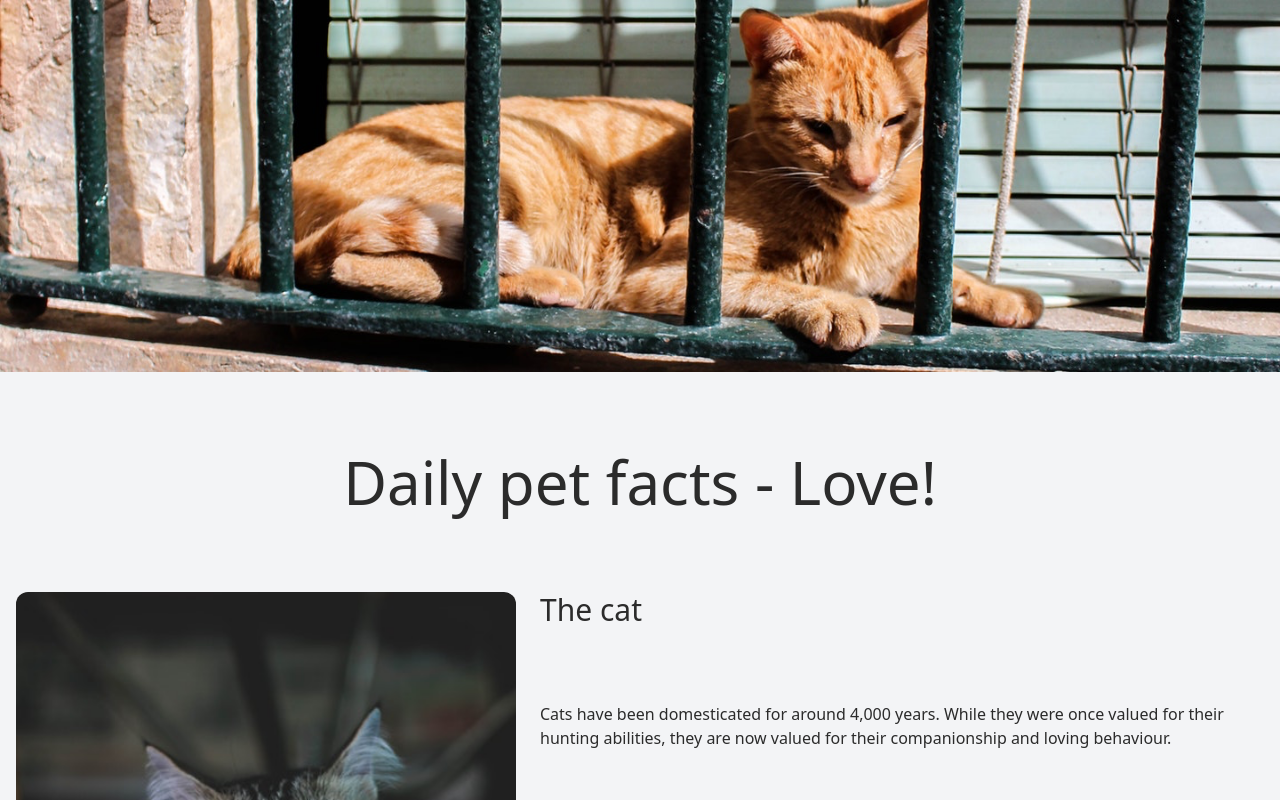
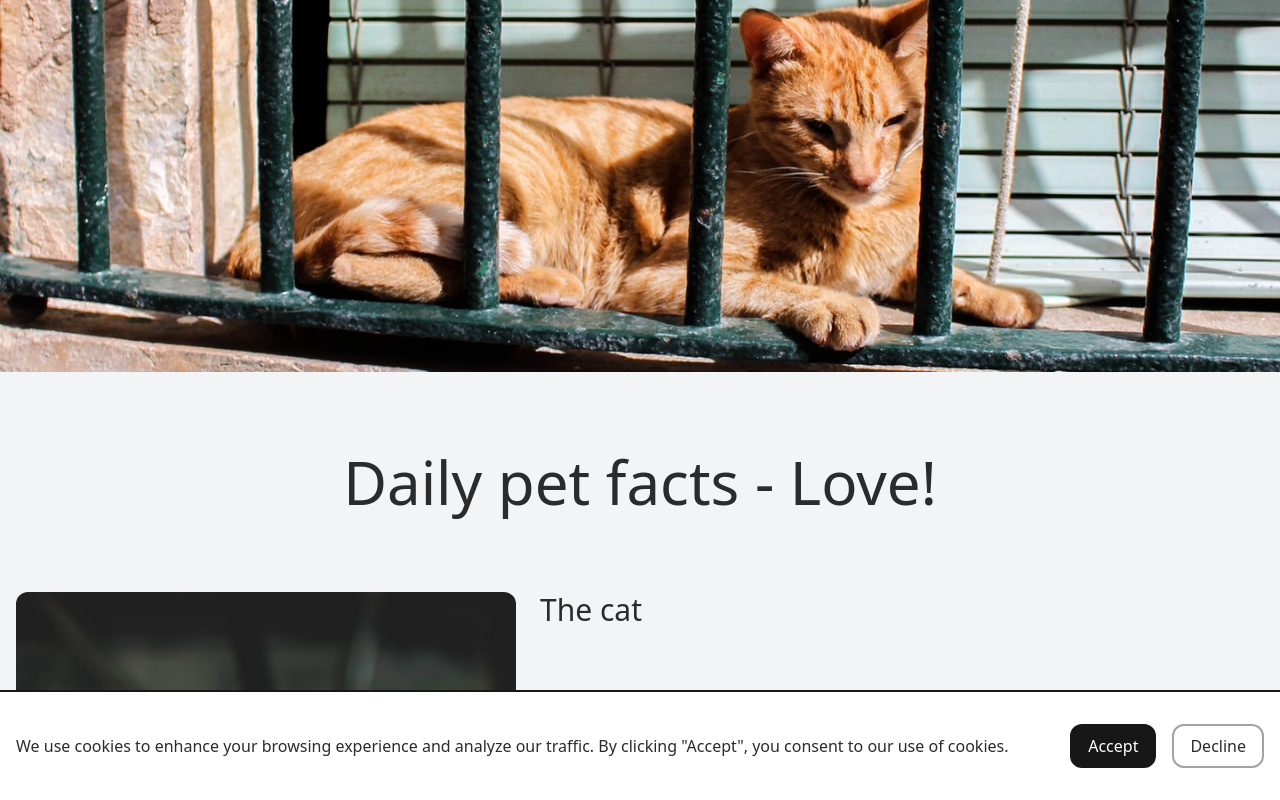
Before and after one commit to Ivo-Kovacevic/ey-frontend-zadatak, a React (Vite) app: page / in a window 1280 px wide. Shown: the top 800 px of the page. Built offline with nearby package versions, Linux system fonts and the light colour scheme; no server answers.

Commit message:
add cookie banner

```diff
--- a/src/App.tsx
+++ b/src/App.tsx
@@ -3,6 +3,7 @@ import Gallery from "./components/gallery/Gallery";
 import Footer from "./components/footer/Footer";
 import Header from "./components/header/Header";
 import Form from "./components/form/Form";
+import CookieBanner from "./components/CookieBanner";
 
 export default function App() {
   return (
@@ -20,6 +21,8 @@ export default function App() {
       <footer className="bg-neutral-900 text-white">
         <Footer />
       </footer>
+
+      <CookieBanner />
     </>
   );
 }
--- a/src/assets/styles/output.css
+++ b/src/assets/styles/output.css
@@ -570,8 +570,16 @@ video {
   inset: 0px;
 }
 
+.bottom-0 {
+  bottom: 0px;
+}
+
 .left-1\/2 {
   left: 50%;
+}
+
+.left-0 {
+  left: 0px;
 }
 
 .m-4 {
@@ -588,14 +596,13 @@ video {
   margin-bottom: 4rem;
 }
 
-.my-4 {
-  margin-top: 1rem;
-  margin-bottom: 1rem;
-}
-
 .my-8 {
   margin-top: 2rem;
   margin-bottom: 2rem;
+}
+
+.mb-4 {
+  margin-bottom: 1rem;
 }
 
 .mt-4 {
@@ -618,40 +625,8 @@ video {
   aspect-ratio: 1 / 1;
 }
 
-.h-12 {
-  height: 3rem;
-}
-
-.h-16 {
-  height: 4rem;
-}
-
-.h-8 {
-  height: 2rem;
-}
-
-.h-full {
-  height: 100%;
-}
-
 .min-h-48 {
   min-height: 12rem;
-}
-
-.w-1\/2 {
-  width: 50%;
-}
-
-.w-1\/3 {
-  width: 33.333333%;
-}
-
-.w-1\/4 {
-  width: 25%;
-}
-
-.w-16 {
-  width: 4rem;
 }
 
 .w-full {
@@ -662,32 +637,8 @@ video {
   width: 100vw;
 }
 
-.w-\[full\] {
-  width: full;
-}
-
-.w-\[445px\] {
-  width: 445px;
-}
-
 .min-w-full {
   min-width: 100%;
-}
-
-.min-w-\[200px\] {
-  min-width: 200px;
-}
-
-.min-w-\[500px\] {
-  min-width: 500px;
-}
-
-.min-w-\[445px\] {
-  min-width: 445px;
-}
-
-.min-w-1 {
-  min-width: 0.25rem;
 }
 
 .max-w-\[500px\] {
@@ -706,14 +657,6 @@ video {
   max-width: 1280px;
 }
 
-.max-w-\[600px\] {
-  max-width: 600px;
-}
-
-.max-w-\[400px\] {
-  max-width: 400px;
-}
-
 .flex-1 {
   flex: 1 1 0%;
 }
@@ -726,40 +669,8 @@ video {
   flex-grow: 1;
 }
 
-.basis-1\/2 {
-  flex-basis: 50%;
-}
-
-.basis-1 {
-  flex-basis: 0.25rem;
-}
-
-.basis-1\/3 {
-  flex-basis: 33.333333%;
-}
-
-.basis-3\/4 {
-  flex-basis: 75%;
-}
-
-.basis-full {
-  flex-basis: 100%;
-}
-
-.basis-\[400px\] {
-  flex-basis: 400px;
-}
-
-.basis-\[500px\] {
-  flex-basis: 500px;
-}
-
-.basis-\[800px\] {
-  flex-basis: 800px;
-}
-
-.-translate-y-full {
-  --tw-translate-y: -100%;
+.-translate-x-1\/2 {
+  --tw-translate-x: -50%;
   transform: translate(var(--tw-translate-x), var(--tw-translate-y)) rotate(var(--tw-rotate)) skewX(var(--tw-skew-x)) skewY(var(--tw-skew-y)) scaleX(var(--tw-scale-x)) scaleY(var(--tw-scale-y));
 }
 
@@ -779,10 +690,6 @@ video {
 
 .grid-cols-2 {
   grid-template-columns: repeat(2, minmax(0, 1fr));
-}
-
-.grid-cols-1 {
-  grid-template-columns: repeat(1, minmax(0, 1fr));
 }
 
 .flex-col {
@@ -833,10 +740,6 @@ video {
   overflow: hidden;
 }
 
-.rounded {
-  border-radius: 0.25rem;
-}
-
 .rounded-xl {
   border-radius: 0.75rem;
 }
@@ -845,9 +748,22 @@ video {
   border-width: 2px;
 }
 
+.border-\[1px\] {
+  border-width: 1px;
+}
+
+.border-t-2 {
+  border-top-width: 2px;
+}
+
 .border-neutral-900 {
   --tw-border-opacity: 1;
   border-color: rgb(23 23 23 / var(--tw-border-opacity, 1));
+}
+
+.border-neutral-400 {
+  --tw-border-opacity: 1;
+  border-color: rgb(163 163 163 / var(--tw-border-opacity, 1));
 }
 
 .bg-gray-100 {
@@ -860,6 +776,11 @@ video {
   background-color: rgb(156 163 175 / var(--tw-bg-opacity, 1));
 }
 
+.bg-green-700 {
+  --tw-bg-opacity: 1;
+  background-color: rgb(21 128 61 / var(--tw-bg-opacity, 1));
+}
+
 .bg-neutral-900 {
   --tw-bg-opacity: 1;
   background-color: rgb(23 23 23 / var(--tw-bg-opacity, 1));
@@ -867,6 +788,16 @@ video {
 
 .bg-neutral-900\/75 {
   background-color: rgb(23 23 23 / 0.75);
+}
+
+.bg-red-800 {
+  --tw-bg-opacity: 1;
+  background-color: rgb(153 27 27 / var(--tw-bg-opacity, 1));
+}
+
+.bg-white {
+  --tw-bg-opacity: 1;
+  background-color: rgb(255 255 255 / var(--tw-bg-opacity, 1));
 }
 
 .object-cover {
@@ -882,14 +813,23 @@ video {
   padding: 1rem;
 }
 
-.py-10 {
-  padding-top: 2.5rem;
-  padding-bottom: 2.5rem;
+.p-8 {
+  padding: 2rem;
+}
+
+.px-4 {
+  padding-left: 1rem;
+  padding-right: 1rem;
 }
 
 .py-16 {
   padding-top: 4rem;
   padding-bottom: 4rem;
+}
+
+.py-2 {
+  padding-top: 0.5rem;
+  padding-bottom: 0.5rem;
 }
 
 .text-center {
@@ -933,12 +873,6 @@ video {
   opacity: 1;
 }
 
-.transition-all {
-  transition-property: all;
-  transition-timing-function: cubic-bezier(0.4, 0, 0.2, 1);
-  transition-duration: 150ms;
-}
-
 .transition-opacity {
   transition-property: opacity;
   transition-timing-function: cubic-bezier(0.4, 0, 0.2, 1);
@@ -951,16 +885,8 @@ video {
   transition-duration: 150ms;
 }
 
-.transition-none {
-  transition-property: none;
-}
-
 .duration-300 {
   transition-duration: 300ms;
-}
-
-.duration-1000 {
-  transition-duration: 1000ms;
 }
 
 .duration-500 {
@@ -999,6 +925,26 @@ html {
   filter: var(--tw-blur) var(--tw-brightness) var(--tw-contrast) var(--tw-grayscale) var(--tw-hue-rotate) var(--tw-invert) var(--tw-saturate) var(--tw-sepia) var(--tw-drop-shadow);
 }
 
+.hover\:brightness-150:hover {
+  --tw-brightness: brightness(1.5);
+  filter: var(--tw-blur) var(--tw-brightness) var(--tw-contrast) var(--tw-grayscale) var(--tw-hue-rotate) var(--tw-invert) var(--tw-saturate) var(--tw-sepia) var(--tw-drop-shadow);
+}
+
+.hover\:brightness-200:hover {
+  --tw-brightness: brightness(2);
+  filter: var(--tw-blur) var(--tw-brightness) var(--tw-contrast) var(--tw-grayscale) var(--tw-hue-rotate) var(--tw-invert) var(--tw-saturate) var(--tw-sepia) var(--tw-drop-shadow);
+}
+
+.hover\:brightness-75:hover {
+  --tw-brightness: brightness(.75);
+  filter: var(--tw-blur) var(--tw-brightness) var(--tw-contrast) var(--tw-grayscale) var(--tw-hue-rotate) var(--tw-invert) var(--tw-saturate) var(--tw-sepia) var(--tw-drop-shadow);
+}
+
+.hover\:brightness-95:hover {
+  --tw-brightness: brightness(.95);
+  filter: var(--tw-blur) var(--tw-brightness) var(--tw-contrast) var(--tw-grayscale) var(--tw-hue-rotate) var(--tw-invert) var(--tw-saturate) var(--tw-sepia) var(--tw-drop-shadow);
+}
+
 .focus-visible\:outline:focus-visible {
   outline-style: solid;
 }
@@ -1016,39 +962,18 @@ html {
     min-width: 500px;
   }
 
-  .sm\:max-w-\[400px\] {
-    max-width: 400px;
+  .sm\:flex-row {
+    flex-direction: row;
   }
 }
 
 @media (min-width: 768px) {
-  .md\:mx-0 {
-    margin-left: 0px;
-    margin-right: 0px;
-  }
-
-  .md\:w-1\/2 {
-    width: 50%;
-  }
-
-  .md\:w-2\/3 {
-    width: 66.666667%;
-  }
-
   .md\:max-w-\[400px\] {
     max-width: 400px;
   }
 
-  .md\:max-w-\[500px\] {
-    max-width: 500px;
-  }
-
   .md\:grid-cols-4 {
     grid-template-columns: repeat(4, minmax(0, 1fr));
-  }
-
-  .md\:grid-cols-2 {
-    grid-template-columns: repeat(2, minmax(0, 1fr));
   }
 
   .md\:flex-row {
--- /dev/null
+++ b/src/components/CookieBanner.tsx
@@ -0,0 +1,47 @@
+import { useEffect, useState } from "react";
+
+export default function CookieBanner() {
+  const [showBanner, setShowBanner] = useState<boolean>(false);
+
+  useEffect(() => {
+    const consentStatus = localStorage.getItem("cookieConsent");
+    console.log(consentStatus);
+
+    if (consentStatus === null) setShowBanner(true);
+  }, []);
+
+  const accept = () => {
+    setShowBanner(false);
+    localStorage.setItem("cookieConsent", "true");
+  };
+
+  const decline = () => {
+    setShowBanner(false);
+    localStorage.setItem("cookieConsent", "false");
+  };
+
+  if (!showBanner) return null;
+
+  return (
+    <div className="fixed bottom-0 left-0 flex w-full items-center gap-4 border-t-2 border-neutral-900 bg-white px-4 p-8">
+      <p className="flex-grow">
+        We use cookies to enhance your browsing experience and analyze our traffic. By clicking
+        "Accept", you consent to our use of cookies.
+      </p>
+      <div className="flex flex-col gap-4 sm:flex-row">
+        <button
+          onClick={accept}
+          className="rounded-xl border-2 border-neutral-900 bg-neutral-900 px-4 py-2 text-white hover:brightness-150"
+        >
+          Accept
+        </button>
+        <button
+          onClick={decline}
+          className="rounded-xl border-2 border-neutral-400 bg-white px-4 py-2 hover:brightness-95"
+        >
+          Decline
+        </button>
+      </div>
+    </div>
+  );
+}
```
